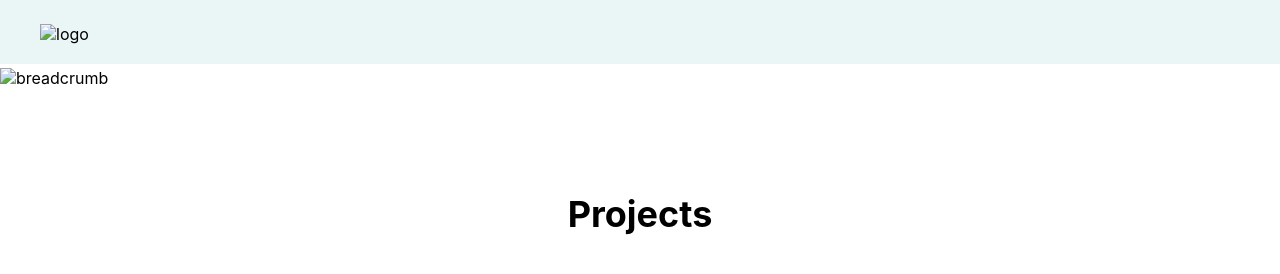
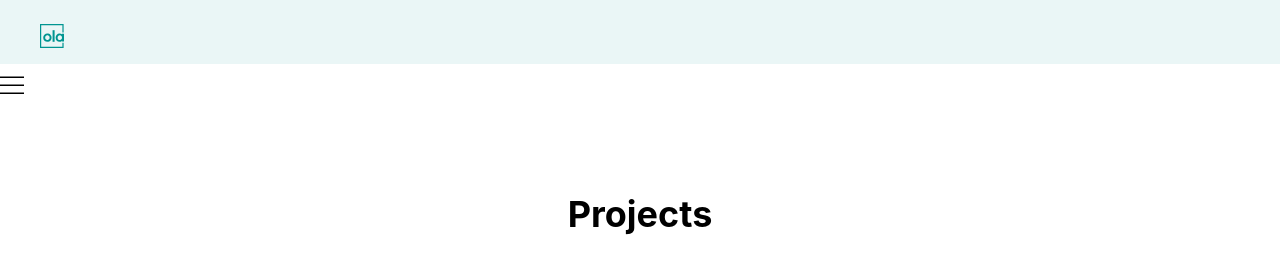
Before and after one commit to OlaoluOlowofila/PortfolioWebsite, a plain HTML site: page projects.html in a window 1280 px wide. Drawn offline with Linux system fonts and the light colour scheme.

Commit message:
Update projects.html

```diff
--- a/projects.html
+++ b/projects.html
@@ -8,7 +8,7 @@
     <!-- <link rel="preconnect" href="https://fonts.gstatic.com" crossorigin> -->
     <!-- <link href="https://fonts.googleapis.com/css2?family=Inter:wght@400;700&display=swap" rel="stylesheet"> -->
     <link rel="stylesheet" type="text/css" href="style.css">
-    <link rel="icon" href="./ola-new.svg" type="image/ola-new">
+    <link rel="icon" href="ola-new.svg" type="image/ola-new">
     <!-- Global site tag (gtag.js) - Google Analytics -->
 <script async src="https://www.googletagmanager.com/gtag/js?id=G-FXZ2JJZDFH"></script>
     <script>
@@ -30,10 +30,10 @@
 
             <li class="logo">
                 <a href="olaoluolowofila.com">
-                    <img src="images/ola-new.svg" alt="logo"></a>
+                    <img src="ola-new.svg" alt="logo"></a>
             </li>
             <li class="breadcrumb">
-                <img src="images/breadcrumb.svg" alt="breadcrumb">
+                <img src="breadcrumb.svg" alt="breadcrumb">
             </li>
 
         </ul>
```
